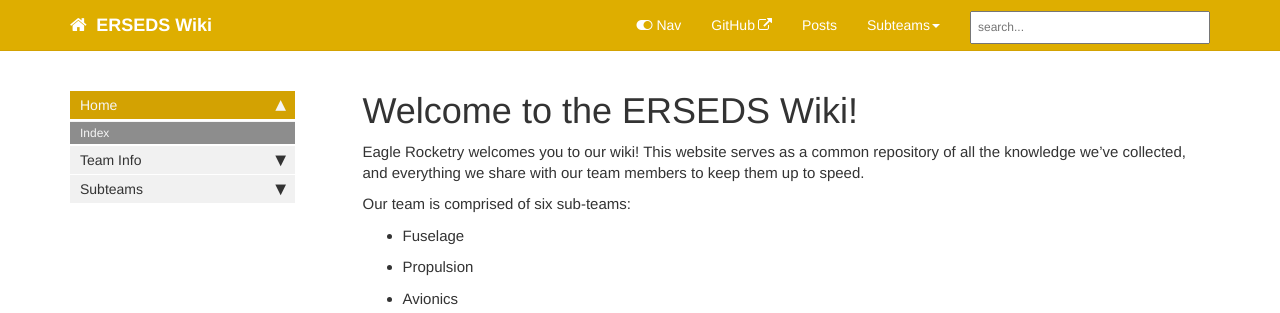
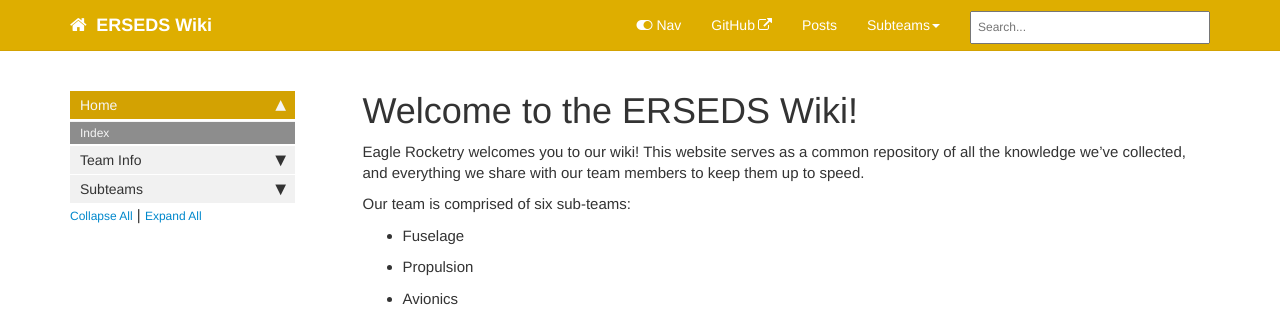
Before and after one commit to Eagle-Rocketry/Eagle-Rocketry.github.io, a Jekyll site: the page built from src/index.md, in a window 1280 px wide. Shown: the top 313 px of the page. Built offline with Jekyll 4.4.1, drawn with Linux system fonts in a browser that asks for light colours; comment, search, counter and statistics services are not loaded.

```diff
--- a/src/_config.yml
+++ b/src/_config.yml
@@ -111,7 +111,7 @@ description: "The ERSEDS Wiki is Eagle Rocketry's common knowledge repository."
 # the description is used in the feed.xml file
 
 # needed for sitemap.xml file only
-url: http://erseds.me
+url: http://eaglerocketry.me
 baseurl: /
 
 
--- a/src/_data/strings.yml
+++ b/src/_data/strings.yml
@@ -1,6 +1,6 @@
 
 # placed here for translation purposes
-search_placeholder_text: search...
+search_placeholder_text: Search...
 search_no_results_text: No results found.
 
 # Copyright 2023 ERSEDS
--- a/src/_includes/sidebar.html
+++ b/src/_includes/sidebar.html
@@ -47,11 +47,11 @@
      {% endif %}
       {% endfor %}
       {% endfor %}
-      <!-- if you aren't using the accordion, uncomment this block:
+      <!-- if you aren't using the accordion, uncomment this block: -->
          <p class="external">
              <a href="#" id="collapseAll">Collapse All</a> | <a href="#" id="expandAll">Expand All</a>
          </p>
-         -->
+      <!--   -->
 </ul>
 
 <!-- this highlights the active parent class in the navgoco sidebar. this is critical so that the parent expands when you're viewing a page. This must appear below the sidebar code above. Otherwise, if placed inside customscripts.js, the script runs before the sidebar code runs and the class never gets inserted.-->
--- a/src/_layouts/default.html
+++ b/src/_layouts/default.html
@@ -7,9 +7,9 @@
             // Initialize navgoco with default options
             $("#mysidebar").navgoco({
                 caretHtml: '',
-                accordion: true,
+                accordion: false,
                 openClass: 'active', // open
-                save: false, // leave false or nav highlighting doesn't work right
+                save: true, // leave false or nav highlighting doesn't work right
                 cookie: {
                     name: 'navgoco',
                     expires: false,
```
